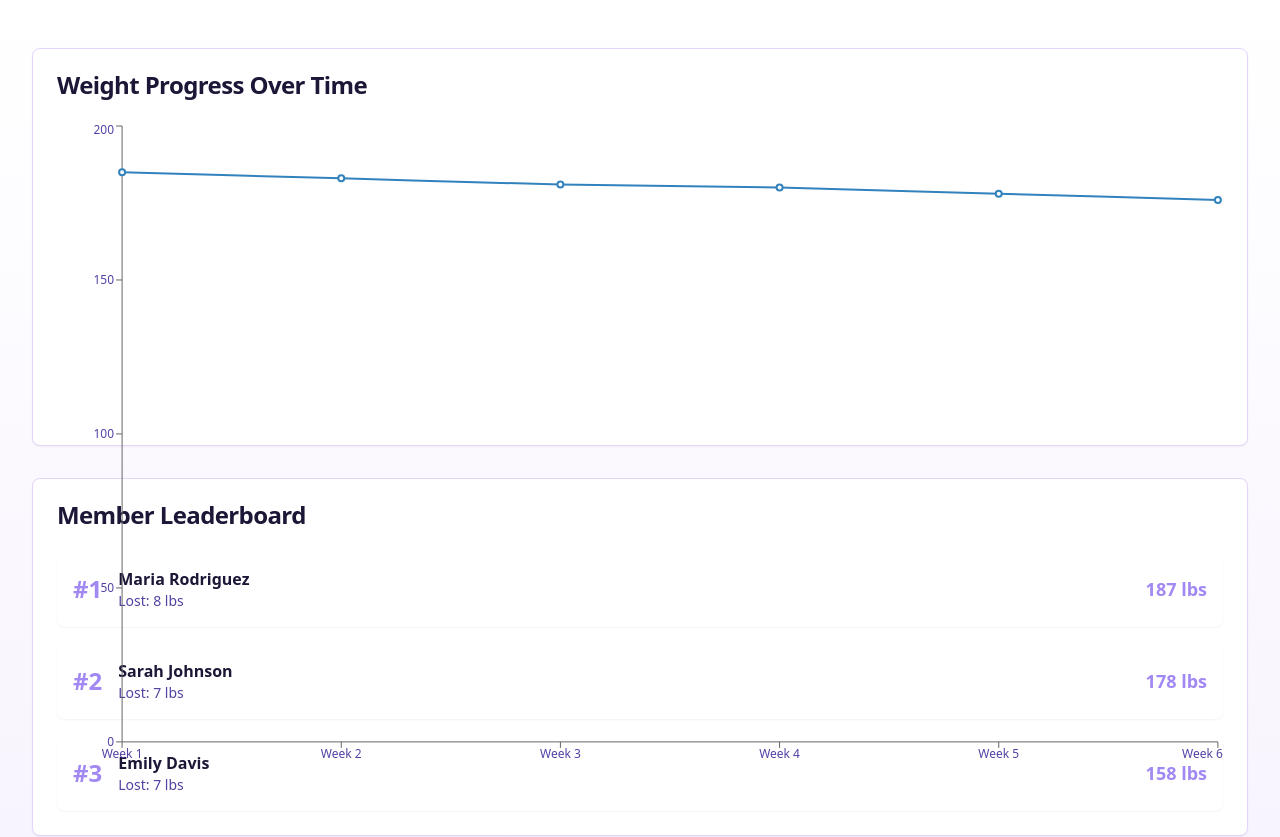
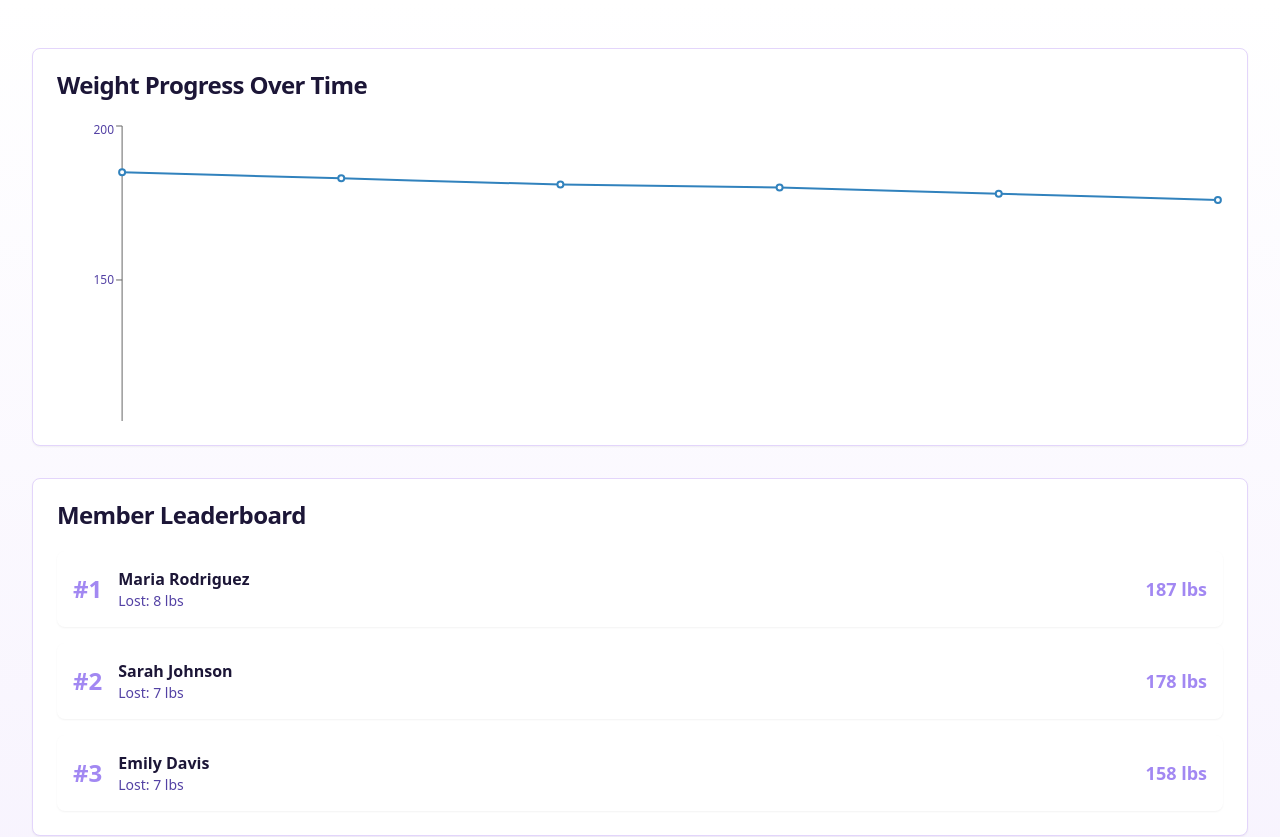
Before and after one commit to izzydoesizzy/shelly-heinrichs, a React (Vite) app: page /progress in a window 1280 px wide. Shown: the top 837 px of the page. Built offline with nearby package versions, Linux system fonts and the light colour scheme.

Commit message:
Fix chart overflow issue
Adjusted the layout of the weight progress chart to prevent it from spilling over into other parts of the page.
[skip gpt_engineer]

```diff
--- a/src/pages/ProgressTracker.tsx
+++ b/src/pages/ProgressTracker.tsx
@@ -107,8 +107,8 @@ const ProgressTracker = () => {
           <CardHeader>
             <CardTitle>Weight Progress Over Time</CardTitle>
           </CardHeader>
-          <CardContent>
-            <div className="h-[300px]">
+          <CardContent className="relative">
+            <div className="w-full h-[300px] overflow-hidden">
               <ChartContainer
                 config={{
                   weight: {
```
